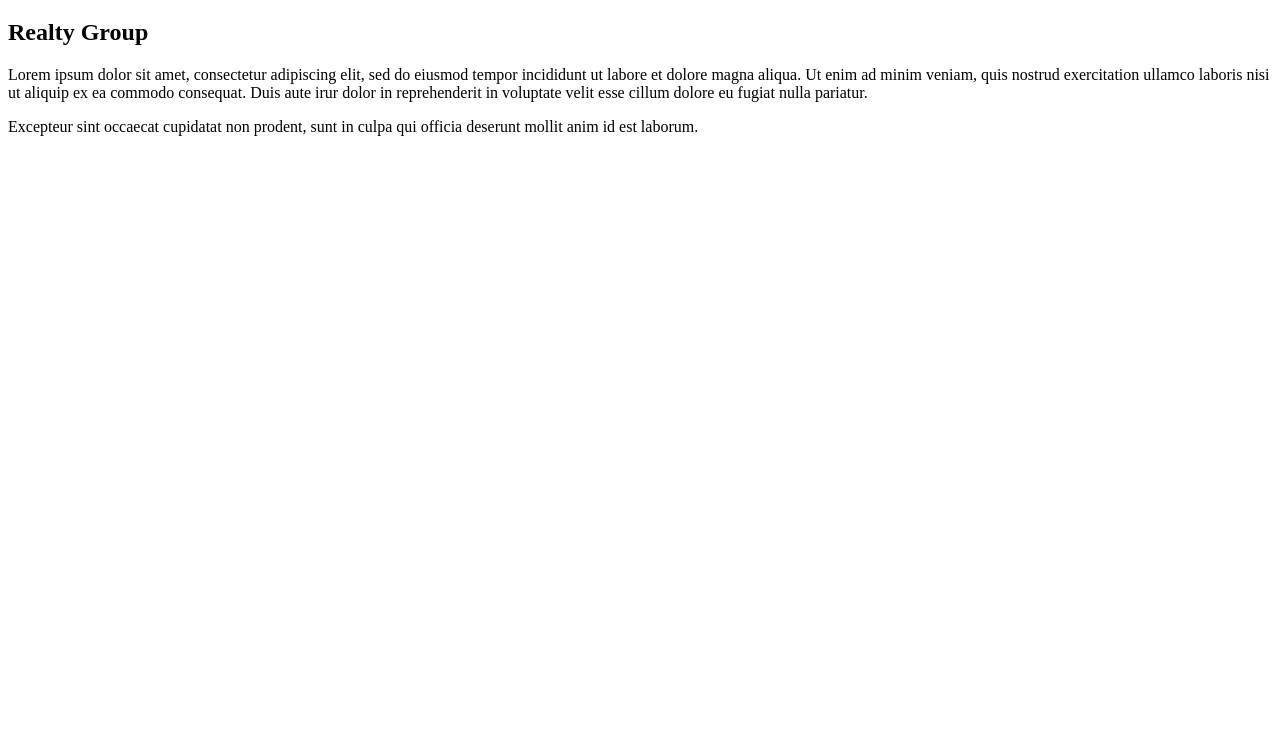
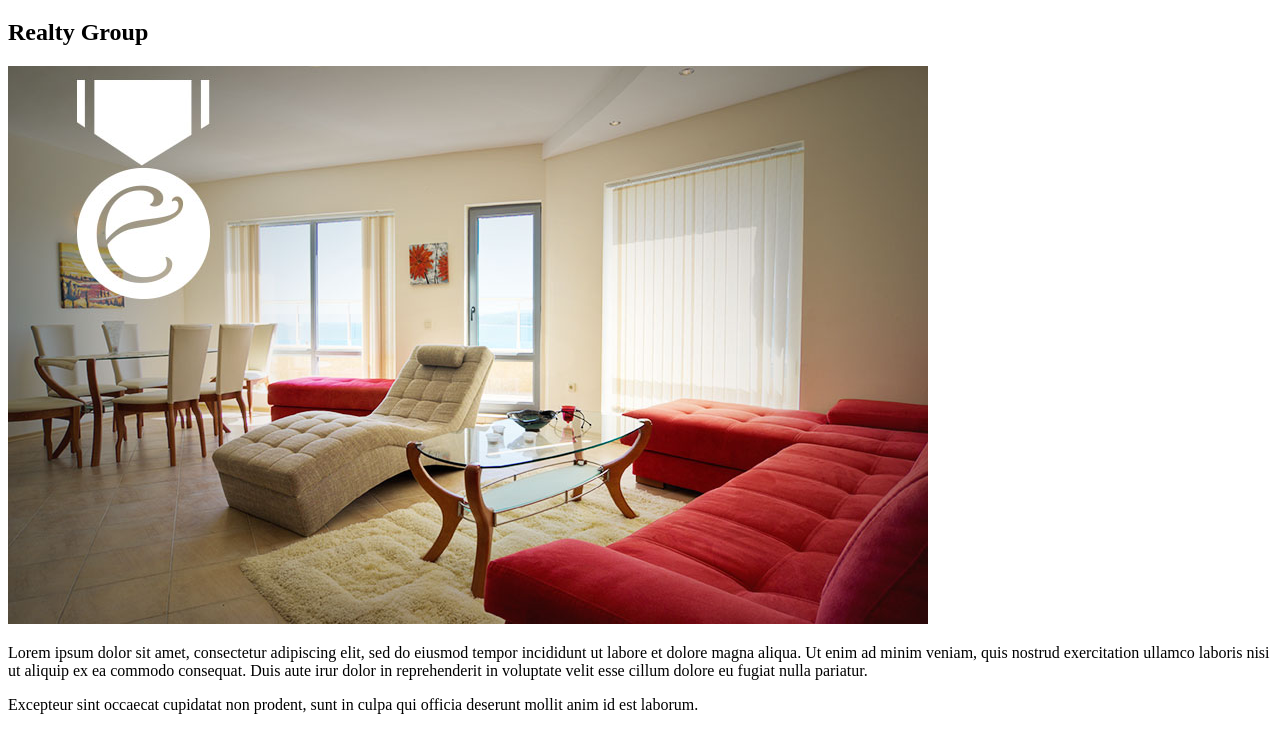
Before and after one commit to marysue/exceptional-realty, a plain HTML site: page index.html in a window 1280 px wide. Shown: the part 61-800 px from the top of the page. Drawn offline with Linux system fonts and the light colour scheme.

Commit message:
Added image for index.html

```diff
--- a/index.html
+++ b/index.html
@@ -22,6 +22,9 @@
 			<h1>Exceptional</h1>
 			<h2>Realty Group</h2>
 
+
+   <img src=images/intro-pic.jpg alt="A beautiful living room" title="Welcome to Exceptional Realty">
+
 			<p>
 			  Lorem ipsum dolor sit amet, consectetur adipiscing elit, sed do eiusmod tempor incididunt ut labore et dolore magna aliqua. Ut enim ad minim veniam, quis nostrud exercitation ullamco laboris nisi ut aliquip ex ea commodo consequat. Duis aute irur dolor in reprehenderit in voluptate velit esse cillum dolore eu fugiat nulla pariatur. </p>
     <p>
```
Also changed, not shown: market-report.html (+3 -1 lines).
